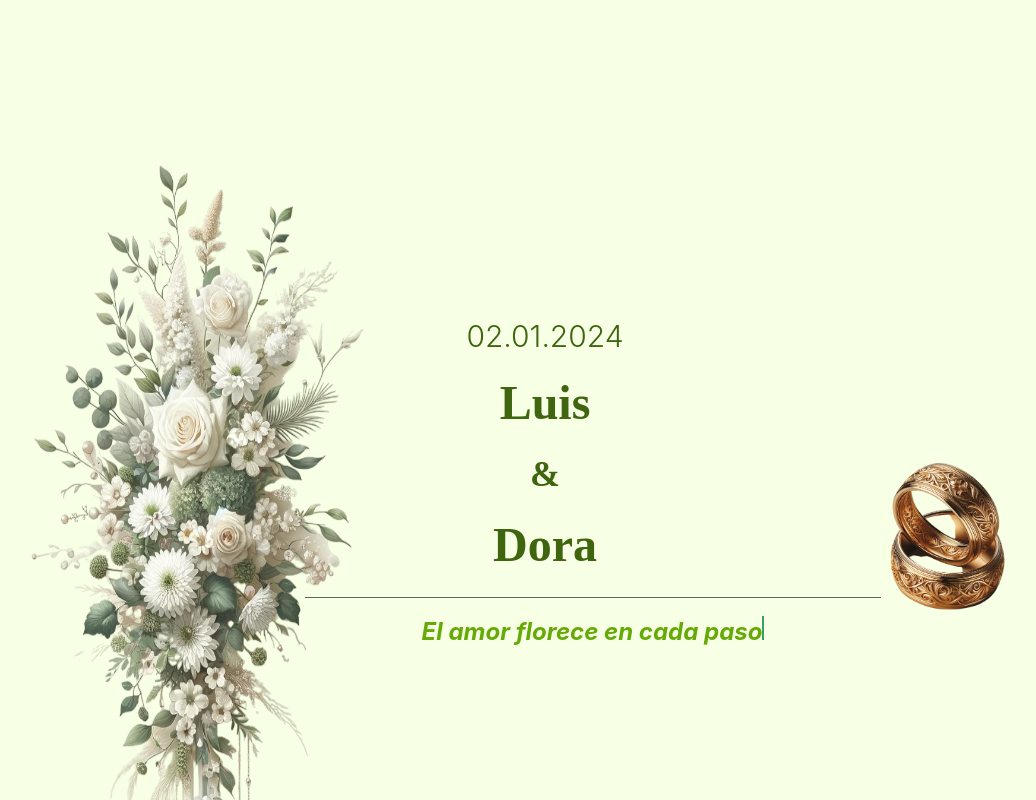
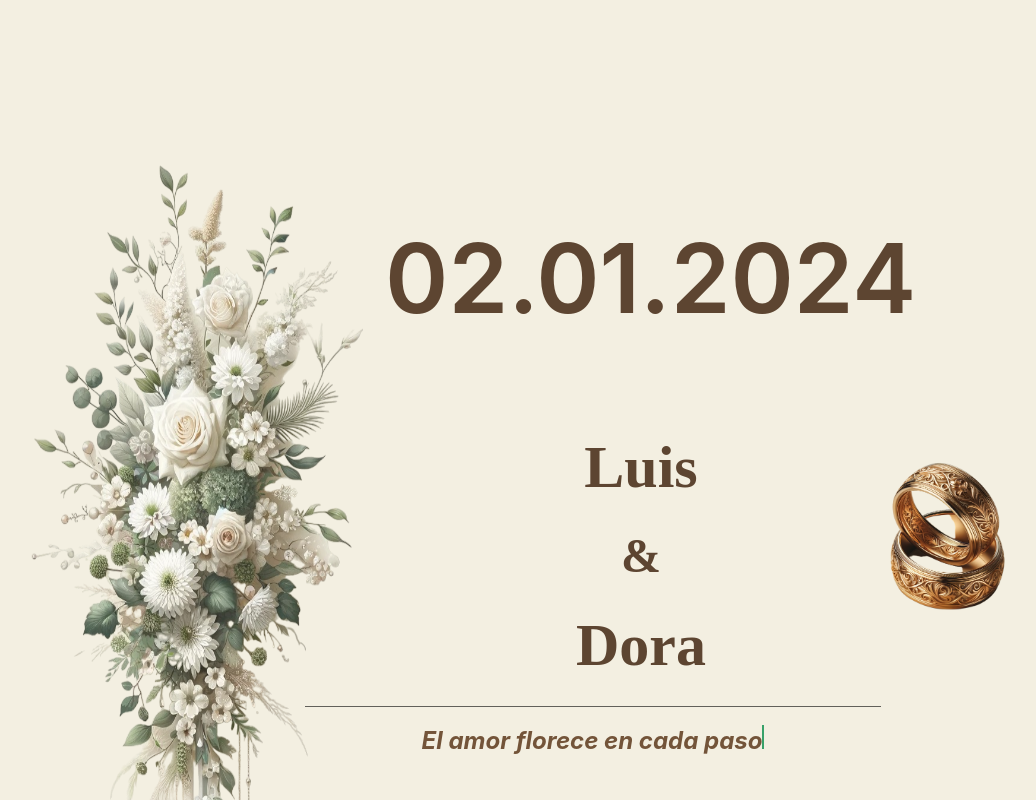
Before and after one commit to lsendoya/wedding, a React (Vite) app: page / in a window 1280 px wide. Both pictures are taken after a click on the button "Ingresar". Shown: the top 800 px of the page, without its empty margins (47-1083 px from the left). Built offline with nearby package versions, Linux system fonts and the light colour scheme.

Commit message:
some features about UI

```diff
--- a/src/component/CountDown.tsx
+++ b/src/component/CountDown.tsx
@@ -40,7 +40,7 @@
       key={unit}
       w={{ base: "4rem", md: "5rem", lg: "6rem" }}
       h={{ base: "auto", md: "5rem", lg: "6rem" }}
-      color="#3f650f"
+
     >
       <Text fontSize={{ base: "xl", md: "4xl", lg: "5xl" }} fontWeight="bold">
         {value}
@@ -66,7 +66,7 @@
         <Text
           fontSize={{ base: "sm", md: "xl", lg: "2xl" }}
           fontWeight="bold"
-          color="#3f650f"
+          color={"var(--text-countDown)"}
         >
           Falta
         </Text>
@@ -83,9 +83,9 @@
 
   return (
     <Grid
+      color={"var(--text-primary)"}
       w={{ base: "100%" }}
       h={{ base: "20rem", md: "40rem", lg: "40rem" }}
-      color="gold"
       p={{ base: "2rem", md: "12rem" }}
       rounded="lg"
       textAlign="center"
--- a/src/component/Footer.tsx
+++ b/src/component/Footer.tsx
@@ -15,7 +15,7 @@
 
 const FooterWedding: React.FC = () => {
   return (
-    <VStack w="100%" as="footer"  color="#3f650f"  py={{base:"3rem", md:"5rem"}} mb={"4rem"} >
+    <VStack w="100%" as="footer"  color={"var(--text-primary)"}  py={{base:"3rem", md:"5rem"}} mb={"4rem"} >
       <Flex
         w="full"
         direction={{ base: "column", md: "row" }}
--- a/src/component/Gallery.tsx
+++ b/src/component/Gallery.tsx
@@ -6,10 +6,10 @@
   return (
     <VStack backgroundColor="cream" my={"6rem"} p={10} w={"100%"} id="gallery" >
       <Flex direction="column" align="center" justify="center" mb={6}>
-        <Heading as="h2" size="xl" mb={2}>
+        <Heading as="h2" size="xl" mb={2} color={"var(--text-secondary)"}>
           Retratos de Nuestro Amor
         </Heading>
-        <Text mb={4} fontSize="lg" textAlign="center">
+        <Text mb={4} fontSize="lg" textAlign="center" color={"var(--text-tertiary)"}>
           Un minuto, un segundo, un instante que queda para la eternidad
         </Text>
         <Center>
--- a/src/component/Invitacion.tsx
+++ b/src/component/Invitacion.tsx
@@ -50,43 +50,52 @@
         }}
       />
 
-      <VStack w={{ base: "100%" }} color="#3f650f" justifyContent={{base:"end", md:"center"}}>
+      <VStack
+        w={{ base: "100%" }}
+        color="var(--text-primary)"
+        justifyContent={{ base: "end", md: "center" }}
+      >
         <Text
-          w={{ base: "100%" }}
-          textAlign={{ base: "end", md:"center" }}
-          fontSize={{ base: "xl", md: "2xl", lg: "3xl" }}
-          fontWeight="light"
-          pr={{ base: "8%", md: "4rem", lg: "6rem" }}
+          w={ "100%" }
+          textAlign={{ base: "end", md: "center" }}
+          fontSize={{ base: "3xl", md: "4xl", lg: "8xl" }}
+          fontWeight="semibold"
+          pl={{ base: "0", md: "4rem", lg: "10%" }}
+          mb={{ base: "0", md: "4rem" }}
+
         >
           02.01.2024
         </Text>
         <Text
-          w={{ base: "100%" }}
-          textAlign={{ base: "end", md:"center" }}
-          fontSize={{ base: "3xl", md: "4xl", lg: "5xl" }}
+          w={ "100%" }
+          textAlign={"center"}
+          fontSize={{ base: "3xl", md: "4xl", lg: "6xl" }}
           fontWeight="bold"
           fontFamily="cursive"
-          pr={{ base: "14%", md: "4rem", lg: "6rem" }}
+          pl={{ base: "10rem", md: "4rem", lg: "6rem" }}
+
         >
           Luis
         </Text>
         <Text
-          w={{ base: "100%" }}
-          textAlign={{ base: "end", md:"center" }}
-          fontSize={{ base: "2xl", md: "3xl", lg: "4xl" }}
+          w={ "100%" }
+          textAlign={"center"}
+          fontSize={{ base: "3xl", md: "3xl", lg: "5xl" }}
           fontWeight="bold"
           fontFamily="cursive"
-          pr={{ base: "22%", md: "4rem", lg: "6rem" }}
+          pl={{ base: "10rem", md: "4rem", lg: "6rem" }}
+
         >
           &
         </Text>
         <Text
-          w={{ base: "100%" }}
-          textAlign={{ base: "end", md:"center" }}
-          fontSize={{ base: "3xl", md: "4xl", lg: "5xl" }}
+          w={ "100%" }
+          textAlign={"center"}
+          fontSize={{ base: "3xl", md: "4xl", lg: "6xl" }}
           fontWeight="bold"
           fontFamily="cursive"
-          pr={{ base: "14%", md: "4rem", lg: "6rem" }}
+          pl={{ base: "10rem", md: "4rem", lg: "6rem" }}
+
         >
           Dora
         </Text>
--- a/src/component/Main.tsx
+++ b/src/component/Main.tsx
@@ -3,16 +3,16 @@
 import FooterWedding from "./Footer";
 import WeddingGallery from "./Gallery";
 import WeddingInvitation from "./Invitacion";
-import PartyWending from "./Party";
+
 import WeddingSchedule from "./Schedule";
-import ToastWedding from "./ToastWedding";
+
 
 const Main = () => {
   return (
     <Grid
-      bgColor={"#F7FFE5"}
+      bgColor={"var(--background)"}
       w="100%"
-      color="#262626"
+
       templateColumns={{ base: "repeat(1, 1fr)" }}
       gap={{ base: 4, md: 6, lg: 8 }}
       p={{ base: 4, md: 6, lg: 8 }}
@@ -21,8 +21,8 @@
       <WeddingCountdown />
       <WeddingSchedule />
       <WeddingGallery />
-      <ToastWedding />
-      <PartyWending />
+      {/* <ToastWedding /> */}
+      {/* <PartyWending /> */}
       <FooterWedding />
     </Grid>
   )
--- a/src/component/Party.tsx
+++ b/src/component/Party.tsx
@@ -1,6 +1,6 @@
 import {
   Box,
-  SimpleGrid,
+  Flex,
   Text,
   Heading,
   VStack,
@@ -33,8 +33,7 @@
           </Text>
         </VStack>
 
-        <SimpleGrid columns={{ base: 1, md: 3 }} spacing={10}>
-          <InfoCard
+        <Flex wrap={"wrap"} justify={"center"} alignItems={"center"} gap={8}>          <InfoCard
             icon={FaMusic}
             title="MÚSICA"
             text="¿Cuál es la canción que no debe faltar en la playlist de la fiesta?"
@@ -55,7 +54,7 @@
             buttonText="+ Info"
             widht="70%"
           />
-        </SimpleGrid>
+        </Flex>
       </Box>
     </HStack>
   );
--- a/src/component/Typing.tsx
+++ b/src/component/Typing.tsx
@@ -48,7 +48,7 @@
         fontSize={{ base: 'md', md: 'xl', lg: '2xl' }}
         fontWeight="bold"
         fontStyle="italic"
-        color="#65aa06"
+        color="var(--text-secondary)"
 
 
       >
--- a/src/component/WelcomeMessage.tsx
+++ b/src/component/WelcomeMessage.tsx
@@ -14,8 +14,9 @@
       h="100vh"
       gap={{base: 2, md: 4, lg: 6}}
       bgColor={"#f7ffe5"}
+      color={"var(--text-primary)"}
     >
-      <Text fontSize={{ base: "lg", md: "xl", lg: "2xl" }} px={"1rem"} fontWeight="bold">
+      <Text fontSize={{ base: "lg", md: "xl", lg: "2xl" }} px={"1rem"} fontWeight="bold" >
         Bienvenidos a la invitación de Luis y Dora.
       </Text>
       <Text
@@ -27,7 +28,9 @@
         Nos complace contar con su compañía
       </Text>
 
-      <Button onClick={onEnter} colorScheme="#3f650f" size={{ base: "md", md: "lg" }} bgColor={"#65aa06"} color="#edfec9">
+      <Button _hover={{
+        bg: "var(--button-default)"
+      }} onClick={onEnter} size={{ base: "md", md: "lg" }} bg={"var(--button-default)"} color={"var(--text-button)"}>
         Ingresar
       </Button>
     </Grid>
--- a/src/index.css
+++ b/src/index.css
@@ -2,6 +2,17 @@
   font-family: Inter, system-ui, Avenir, Helvetica, Arial, sans-serif;
   line-height: 1.5;
   font-weight: 400;
+  --text-primary: #5d4531;
+  --text-secondary: #735439;
+  --text-tertiary: #aa7f4c;
+  --button-hover: linear-gradient(90deg, rgba(183,146,88,1) 0%, rgba(141,102,65,1) 85%);
+  --button-default: linear-gradient(90deg, rgba(200,174,125,1) 0%, rgba(170,127,76,1) 85%);
+  --button-focus:linear-gradient(90deg, rgba(170,127,76,1) 0%, rgba(115,84,57,1) 85%);
+  --background:#f3efe1;
+  --background-card: linear-gradient(90deg, rgba(200,174,125,1) 0%, rgba(115,84,57,1) 85%);
+  --text-countDown:linear-gradient(90deg, rgba(141,102,65,1) 0%, rgba(93,69,49,1) 85%);
+  --text-button:#e6dcc2;
+
 
   color-scheme: light dark;
   color: rgba(255, 255, 255, 0.87);
@@ -13,56 +24,10 @@
   -moz-osx-font-smoothing: grayscale;
 }
 
-/* a {
-  font-weight: 500;
-  color: #646cff;
-  text-decoration: inherit;
-}
-a:hover {
-  color: #535bf2;
-} */
 
 body {
   margin: 0;
   display: flex;
   place-items: center;
-  /* min-width: 320px;
-  min-height: 100vh; */
+
 }
-
-h1 {
-  font-size: 3.2em;
-  line-height: 1.1;
-}
-
-button {
-  border-radius: 8px;
-  border: 1px solid transparent;
-  padding: 0.6em 1.2em;
-  font-size: 1em;
-  font-weight: 500;
-  font-family: inherit;
-  background-color: #1a1a1a;
-  cursor: pointer;
-  transition: border-color 0.25s;
-}
-button:hover {
-  border-color: #646cff;
-}
-button:focus,
-button:focus-visible {
-  outline: 4px auto -webkit-focus-ring-color;
-}
-
-@media (prefers-color-scheme: light) {
-  :root {
-    color: #213547;
-    background-color: #ffffff;
-  }
-  a:hover {
-    color: #747bff;
-  }
-  button {
-    background-color: #f9f9f9;
-  }
-}
```
Also changed, not shown: src/component/Modal.tsx (added, +38 -0 lines), src/component/Schedule.tsx (+25 -42 lines), public/corner-left.png (added), public/corner-rigth.png (added).
